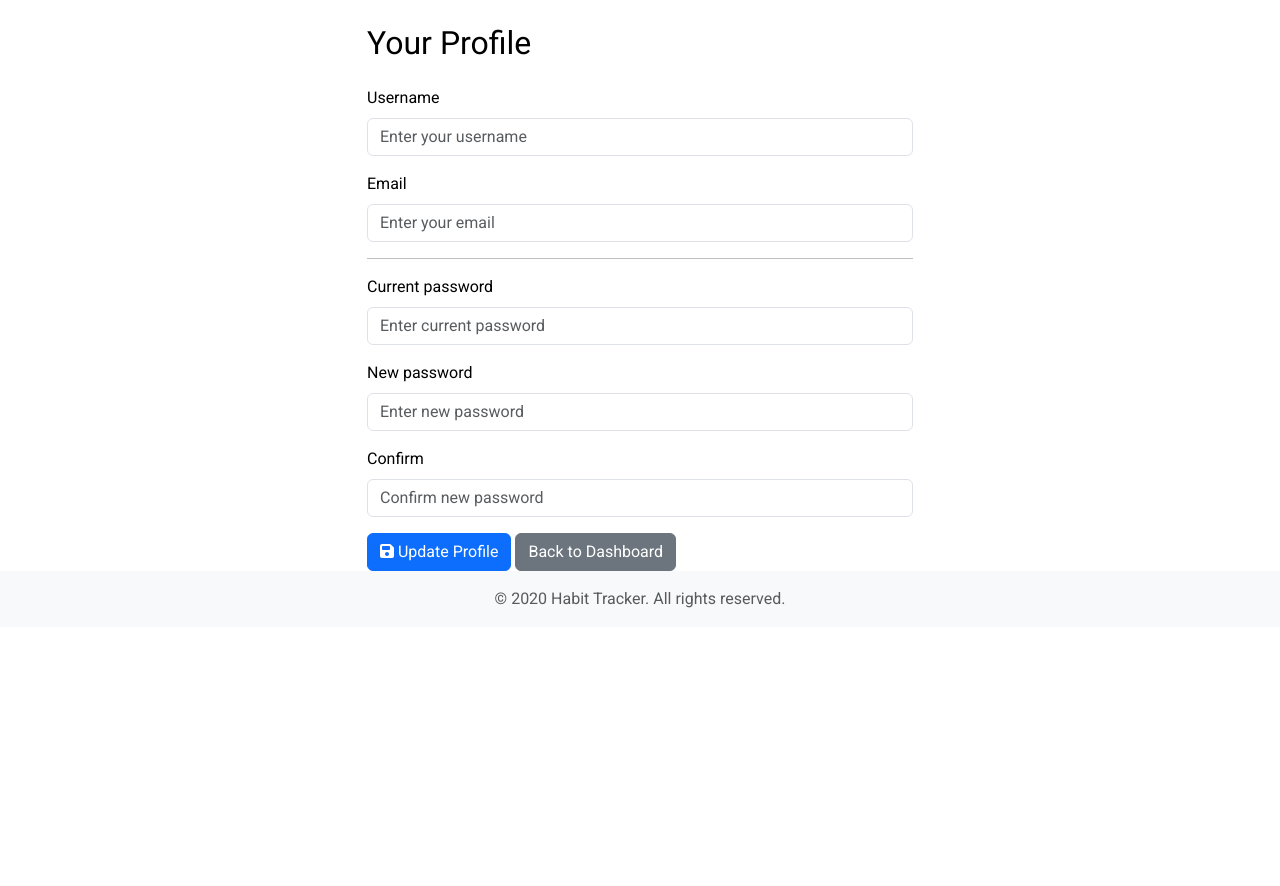
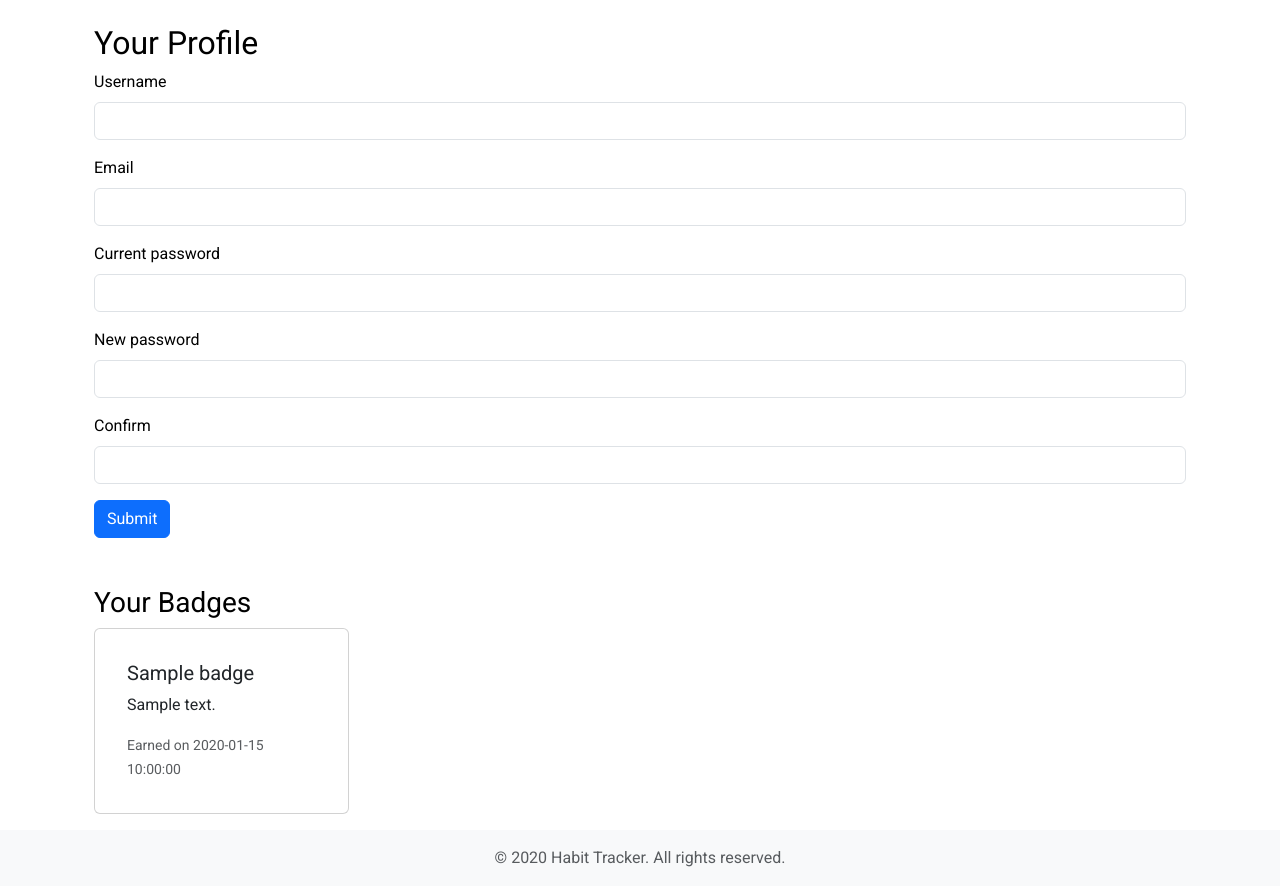
Before and after one commit to BrahimElhajji/habit_tracker_website, a Flask app: template app/templates/profile.html in a window 1280 px wide. Shown: the part 56-942 px from the top of the page. Before the commit the page ends 664 px from the top, so only its background shows below. Run offline with Flask 3, Linux system fonts and the light colour scheme; the template is opened without the code that fills it: most values are stand-ins (such as "Sample title", 1, 10 or a date in 2020); form fields are guessed from the names that the template uses; parts of the project's set-up code (start-up, migrations or seed data) failed here and were passed over.

Commit message:
updating profile template for badge feature

```diff
--- a/app/templates/profile.html
+++ b/app/templates/profile.html
@@ -1,52 +1,72 @@
 {% extends 'base.html' %}
 
-{% block title %}Profile - Habit Tracker{% endblock %}
+{% block title %}Profile{% endblock %}
 
 {% block content %}
-<div class="row justify-content-center">
-    <div class="col-md-6">
-        <h2 class="mb-4">Your Profile</h2>
-        <form method="POST" action="{{ url_for('profile') }}">
+<div class="container">
+    <h2>Your Profile</h2>
+    <form method="POST">
         {{ form.hidden_tag() }}
         <div class="mb-3">
             {{ form.username.label(class="form-label") }}
-                {{ form.username(class="form-control", placeholder="Enter your username") }}
+            {{ form.username(class="form-control") }}
             {% for error in form.username.errors %}
                 <div class="text-danger">{{ error }}</div>
             {% endfor %}
         </div>
         <div class="mb-3">
             {{ form.email.label(class="form-label") }}
-                {{ form.email(class="form-control", placeholder="Enter your email") }}
+            {{ form.email(class="form-control") }}
             {% for error in form.email.errors %}
                 <div class="text-danger">{{ error }}</div>
             {% endfor %}
         </div>
-            <hr>
         <div class="mb-3">
             {{ form.current_password.label(class="form-label") }}
-                {{ form.current_password(class="form-control", placeholder="Enter current password") }}
+            {{ form.current_password(class="form-control") }}
             {% for error in form.current_password.errors %}
                 <div class="text-danger">{{ error }}</div>
             {% endfor %}
         </div>
         <div class="mb-3">
             {{ form.new_password.label(class="form-label") }}
-                {{ form.new_password(class="form-control", placeholder="Enter new password") }}
+            {{ form.new_password(class="form-control") }}
             {% for error in form.new_password.errors %}
                 <div class="text-danger">{{ error }}</div>
             {% endfor %}
         </div>
         <div class="mb-3">
             {{ form.confirm.label(class="form-label") }}
-                {{ form.confirm(class="form-control", placeholder="Confirm new password") }}
+            {{ form.confirm(class="form-control") }}
             {% for error in form.confirm.errors %}
                 <div class="text-danger">{{ error }}</div>
             {% endfor %}
         </div>
-            <button type="submit" class="btn btn-primary"><i class="fa-solid fa-save"></i> Update Profile</button>
-            <a href="{{ url_for('dashboard') }}" class="btn btn-secondary">Back to Dashboard</a>
+        <button type="submit" class="btn btn-primary">{{ form.submit.label.text }}</button>
     </form>
+
+    <h3 class="mt-5">Your Badges</h3>
+    <div class="row">
+        {% for user_badge in user_badges %}
+            <div class="col-md-3 mb-3">
+                <div class="card">
+                    {% if user_badge.badge.icon %}
+                        <img src="{{ url_for('static', filename='images/badges/' ~ user_badge.badge.icon) }}" class="card-img-top" alt="{{ user_badge.badge.name }}">
+                    {% endif %}
+                    <div class="card-body">
+                        <h5 class="card-title">{{ user_badge.badge.name }}</h5>
+                        <p class="card-text">{{ user_badge.badge.description }}</p>
+                        <p class="card-text"><small class="text-muted">Earned on {{ user_badge.earned_at }}</small></p>
+                    </div>
+                </div>
+            </div>
+        {% else %}
+            <div class="col-12">
+                <div class="alert alert-info" role="alert">
+                    You haven't earned any badges yet. Complete your habits to earn badges!
+                </div>
+            </div>
+        {% endfor %}
     </div>
 </div>
 {% endblock %}
```
Lines whose indentation alone changed are shown as unchanged.
